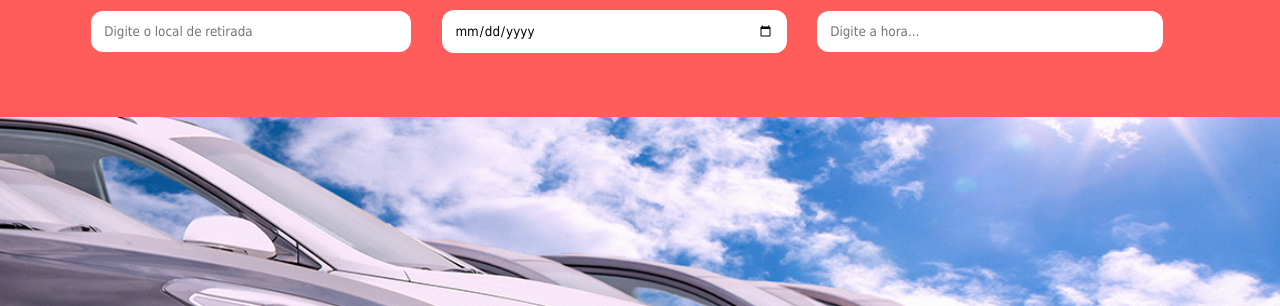
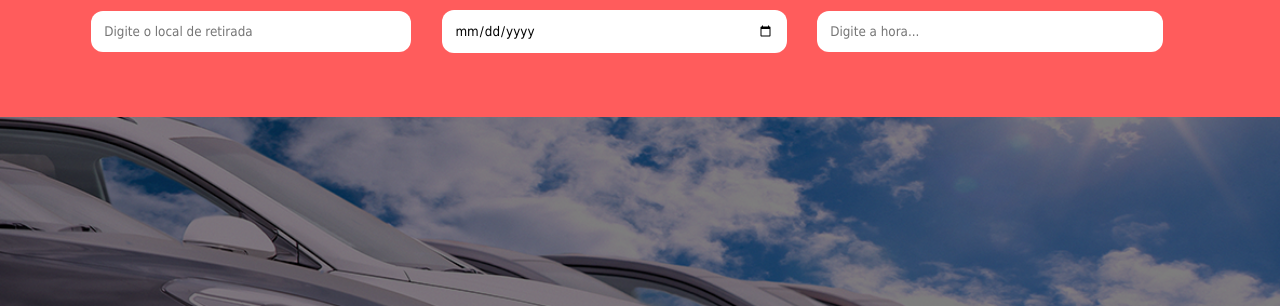
Before and after one commit to future4code/Lammar-landing-page2, a plain HTML site: page 4Cars/index.html in a window 1280 px wide. Shown: the part 253-559 px from the top of the page. Drawn offline with Linux system fonts and the light colour scheme.

Commit message:
arrumei o erro da imagem e frase

```diff
--- a/4Cars/style.css
+++ b/4Cars/style.css
@@ -102,7 +102,6 @@ header input:hover {
 
 .frase {
     position: absolute;
-
     top: 0%;
     text-align: center;
     background-color: rgba(0,0,0,0.5);
@@ -114,8 +113,6 @@ header input:hover {
 
 .frase h2 {
     font-size: 5em;
-}
-
 }
 
 .frase h2 {
@@ -148,15 +145,6 @@ header input:hover {
     color:rgb(255, 92, 92);
     transition: all 0.6s;
     cursor: pointer;
-}
-
-#inicio .frase {
-    position: absolute;
-
-    opacity: 1;
-    left: 20%;
-    top: 90%;
-
 }
 
 #quem-somos h1{
@@ -196,10 +184,6 @@ header input:hover {
 
 #lista-icones{
     padding-top: 30px;
-}
-
-#quem-somos div ul li h2:hover{
-
 }
 
 .titulo-plano {
```
